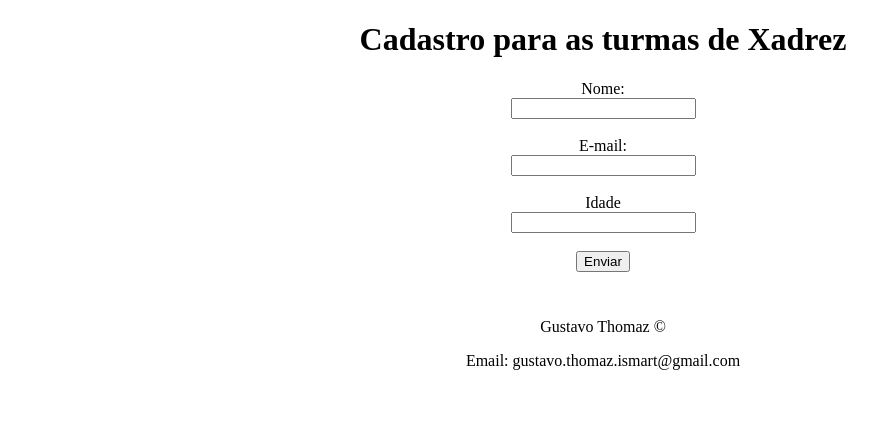
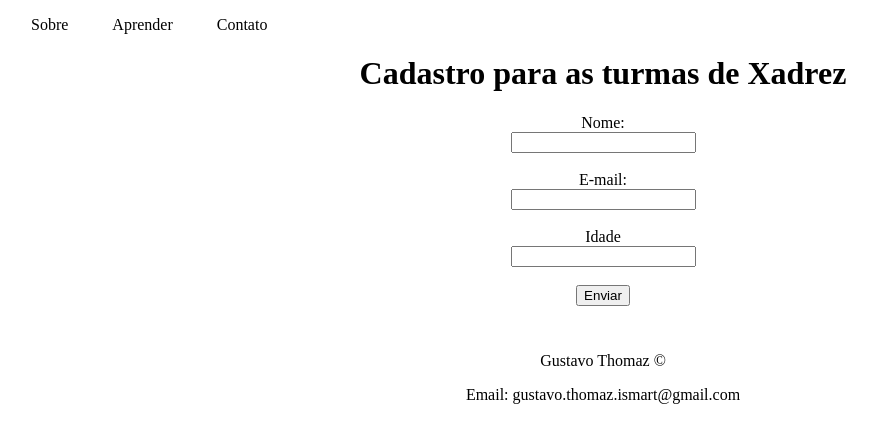
Before and after one commit to GustavoThomaz/Fundamentos-Web, a plain HTML site: page contato.html in a window 1280 px wide. Shown: the whole page, without its empty margins (37-914 px from the left). Drawn offline with Linux system fonts and the light colour scheme.

Commit message:
Fundamentos Web inicio

```diff
--- a/contato.html
+++ b/contato.html
@@ -9,6 +9,18 @@
 </head>
 
 <body>
+
+    <ul id="menu">
+        <li>
+            <a href="index.html">Sobre</a>
+        </li>
+        <li>
+            <a href="aprender.html">Aprender</a>
+        </li>
+        <li>
+            <a href="contato.html">Contato</a>
+        </li>
+    </ul>
 
     <h1 class="center">Cadastro para as turmas de Xadrez</h1>
     <div class="center">
```
Also changed, not shown: aprender.html (+4 -1 lines), index.html (+4 -1 lines).
